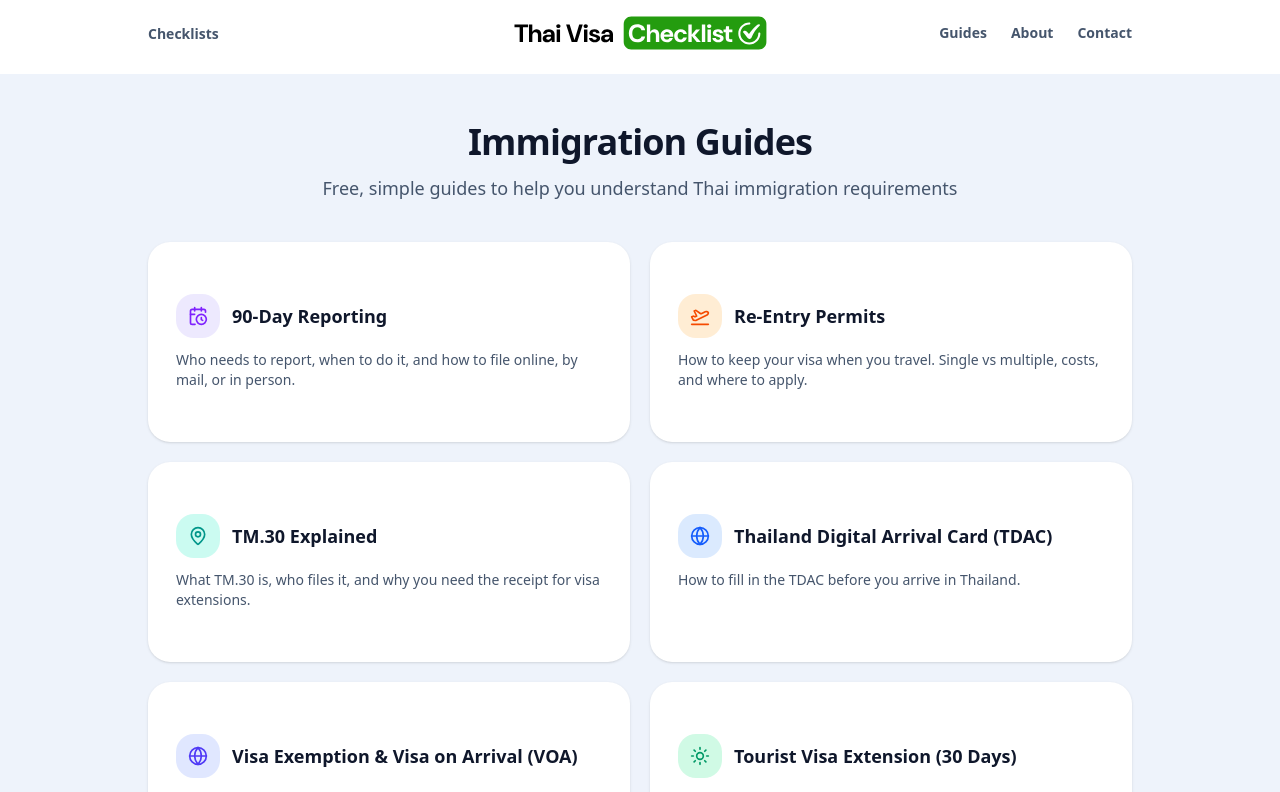
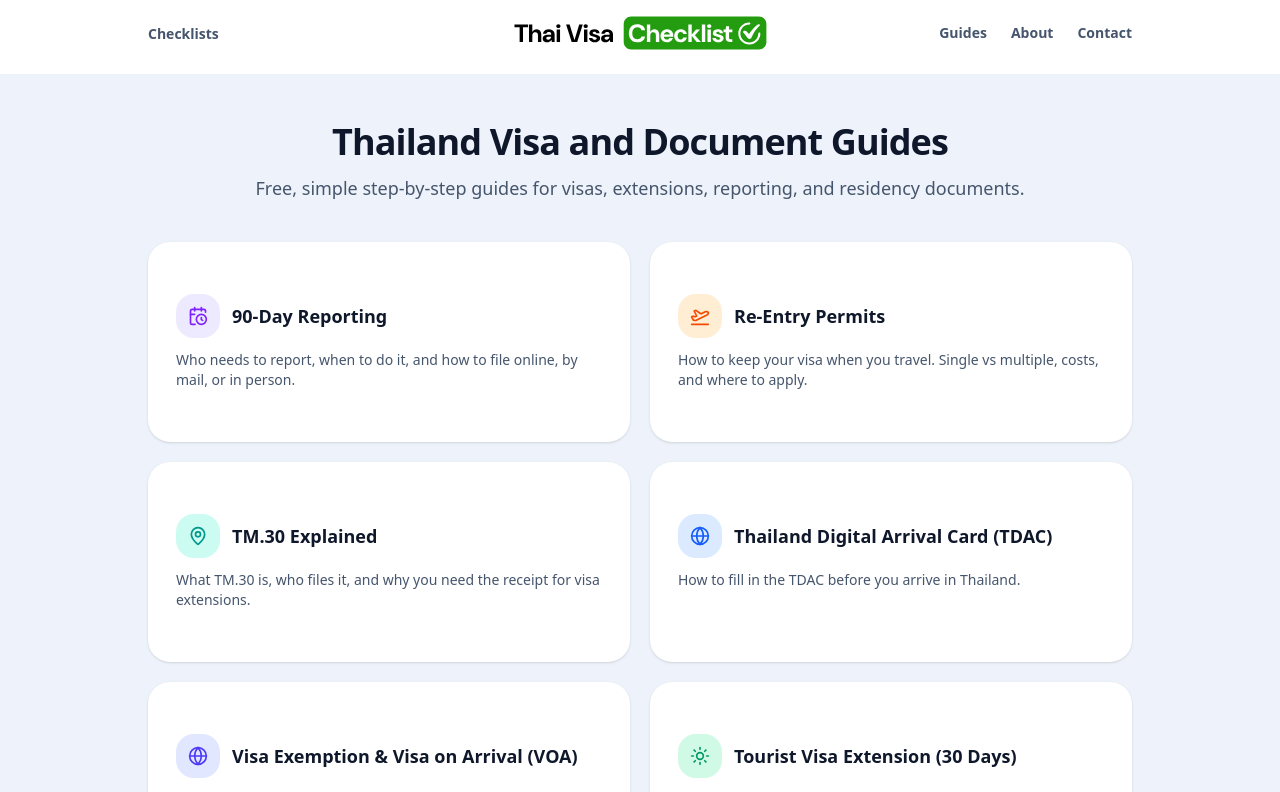
Before and after one commit to richardwskinner/thai-visa-checklist, a Next.js app: page /guides in a window 1280 px wide. Shown: the top 792 px of the page. Built offline with nearby package versions, Linux system fonts and the light colour scheme.

Commit message:
guides update

```diff
--- a/app/guides/page.tsx
+++ b/app/guides/page.tsx
@@ -101,10 +101,11 @@ export default function GuidesPage() {
         {/* Page heading */}
         <div className="pt-10 text-center sm:pt-12">
           <h1 className="text-4xl font-extrabold tracking-tight text-slate-900">
-            Immigration Guides
+            Thailand Visa and Document Guides
           </h1>
           <p className="mt-3 text-lg text-slate-600">
-            Free, simple guides to help you understand Thai immigration requirements
+            Free, simple step-by-step guides for visas, extensions, reporting, and residency documents.
+
           </p>
         </div>
 
```
